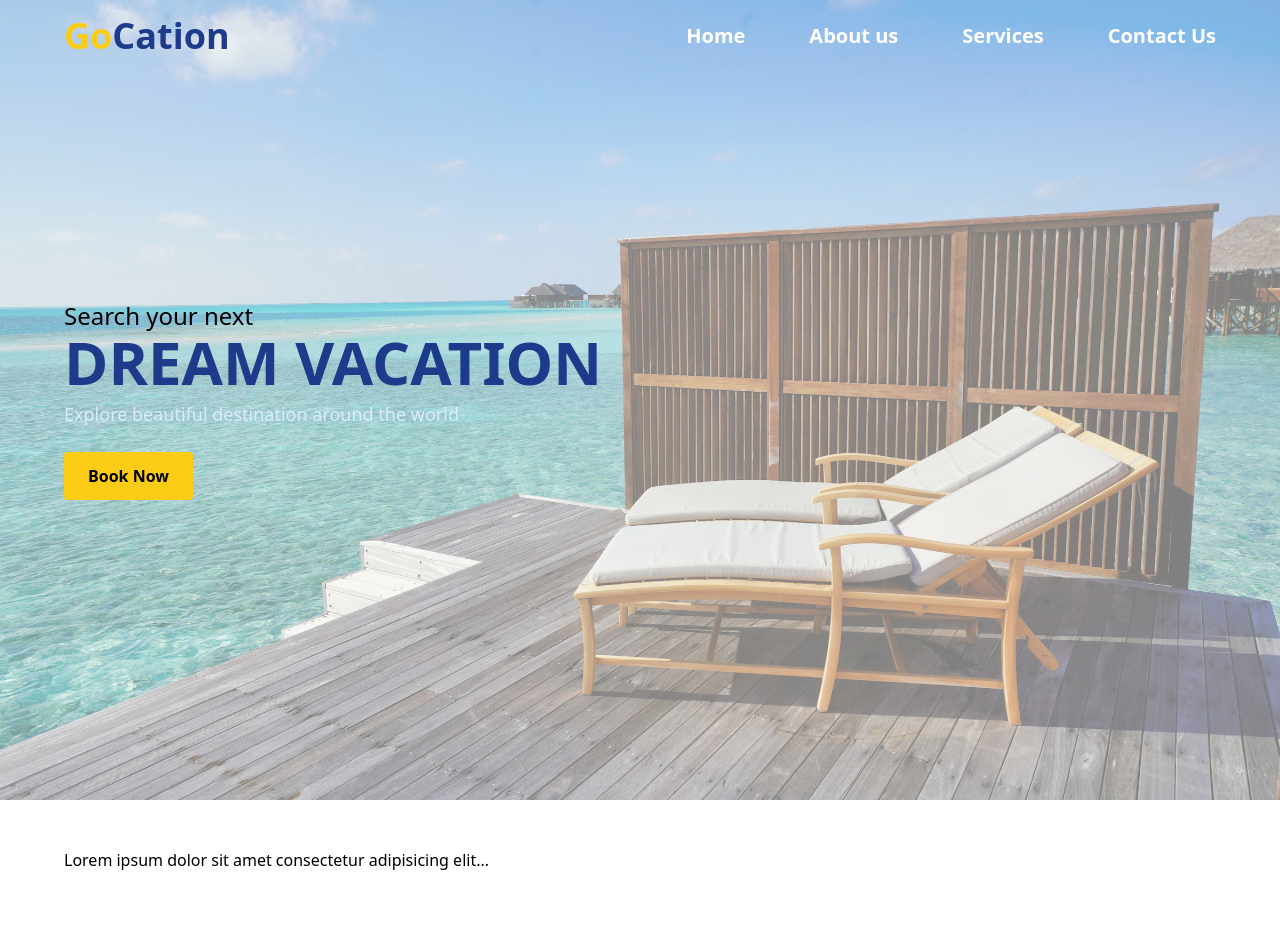
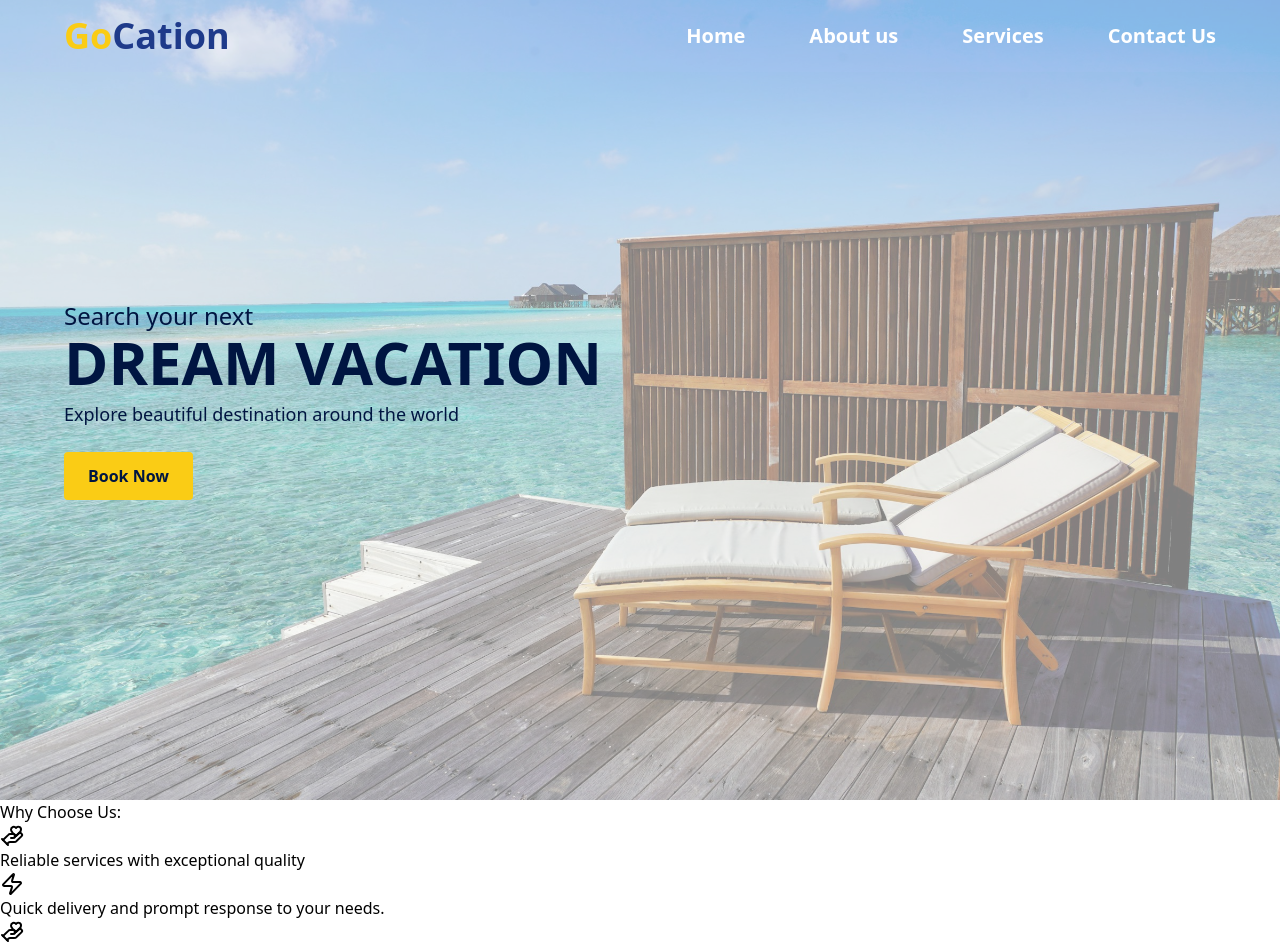
Before and after one commit to llatifah99/web-travel, a React (Vite) app: page / in a window 1280 px wide. Shown: the top 948 px of the page. Before the commit the page ends 920 px from the top, so only its background shows below. Built offline with nearby package versions, Linux system fonts and the light colour scheme.

Commit message:
Why Choose Us - not yet separated + not yet stylish

```diff
--- a/src/App.jsx
+++ b/src/App.jsx
@@ -1,13 +1,45 @@
 import { useState } from "react";
-import { Menu, X } from "lucide-react"; // ikon hamburger dan close
+import { Menu, X, HandHeart, Zap } from "lucide-react";
 
 function App() {
   const [isOpen, setIsOpen] = useState(false);
-
+  const CardWhyChooseUs = () => {
+    const reasons = [
+      {
+        icon: <HandHeart />,
+        text: "Reliable services with exceptional quality",
+      },
+      {
+        icon: <Zap />,
+        text: "Quick delivery and prompt response to your needs.",
+      },
+      {
+        icon: <HandHeart />,
+        text: "Reliable services with exceptional quality",
+      },
+      {
+        icon: <Zap />,
+        text: "Quick delivery and prompt response to your needs.",
+      },
+    ];
+    return (
+      <div>
+        <h1>Why Choose Us:</h1>
+        <div>
+          {reasons.map((reasons, index) => (
+            <div key={index}>
+              {reasons.icon}
+              <p>{reasons.text}</p>
+            </div>
+          ))}
+        </div>
+      </div>
+    );
+  };
   return (
     <>
       {/* Header Navigation */}
-      <header className="absolute top-0 left-0 w-full z-10 px-6 md:px-16 py-4">
+      <header className="fixed top-0 left-0 w-full z-30 bg-[#b6c3ff] bg-opacity-10 px-6 md:px-16 py-4">
         <nav className="flex justify-between items-center text-white font-semibold">
           <div className="text-4xl font-bold text-yellow-400">
             Go<span className="text-blue-900">Cation</span>
@@ -16,22 +48,22 @@ function App() {
           {/* Desktop Menu */}
           <ul className="hidden md:flex space-x-16 text-white text-xl">
             <li>
-              <a href="#" className="hover:text-yellow-400">
+              <a href="#" className="hover:text-blue-00317E">
                 Home
               </a>
             </li>
             <li>
-              <a href="#" className="hover:text-yellow-400">
+              <a href="#" className="hover:text-blue-00317E">
                 About us
               </a>
             </li>
             <li>
-              <a href="#" className="hover:text-yellow-400">
+              <a href="#" className="hover:text-blue-00317E">
                 Services
               </a>
             </li>
             <li>
-              <a href="#" className="hover:text-yellow-400">
+              <a href="#" className="hover:text-blue-00317E">
                 Contact Us
               </a>
             </li>
@@ -39,7 +71,7 @@ function App() {
 
           {/* Mobile Menu Toggle */}
           <button
-            className="md:hidden text-white"
+            className="md:hidden text-white z-30 relative"
             onClick={() => setIsOpen(!isOpen)}
           >
             {isOpen ? <X size={28} /> : <Menu size={28} />}
@@ -48,24 +80,24 @@ function App() {
 
         {/* Mobile Menu */}
         {isOpen && (
-          <ul className="md:hidden mt-4 space-y-4 text-white bg-black bg-opacity-80 p-6 rounded shadow-lg">
+          <ul className="md:hidden mt-4 space-y-4 text-white bg-black bg-opacity-80 p-6 rounded shadow-lg z-30 relative">
             <li>
-              <a href="#" className="block hover:text-yellow-400">
+              <a href="#" className="block hover:text-blue-00317E">
                 Home
               </a>
             </li>
             <li>
-              <a href="#" className="block hover:text-yellow-400">
+              <a href="#" className="block hover:text-blue-00317E">
                 About us
               </a>
             </li>
             <li>
-              <a href="#" className="block hover:text-yellow-400">
+              <a href="#" className="block hover:text-blue-00317E">
                 Services
               </a>
             </li>
             <li>
-              <a href="#" className="block hover:text-yellow-400">
+              <a href="#" className="block hover:text-blue-00317E">
                 Contact Us
               </a>
             </li>
@@ -76,31 +108,31 @@ function App() {
       {/* Hero Section */}
       <div
         id="hero"
-        className="h-screen bg-cover bg-center flex items-center justify-start text-left px-6 md:px-16"
+        className="relative h-screen bg-cover bg-center flex items-center justify-start text-left px-6 md:px-16"
         style={{
-          backgroundImage: "url('/beach.jpg')", // Ganti sesuai nama file kamu
+          backgroundImage: "url('/beach.jpg')",
         }}
       >
-        {/* Overlay putih dengan opacity 50% */}
+        {/* Overlay putih */}
         <div className="absolute inset-0 bg-white opacity-50 z-0"></div>
-        <div className="relative z-10 max-w-xl text-black">
+
+        {/* Konten Hero */}
+        <div className="relative z-10 max-w-xl text-blue-001541">
           <h3 className="text-xl md:text-2xl font-medium">Search your next</h3>
-          <h1 className="text-4xl md:text-6xl font-bold uppercase text-blue-900">
+          <h1 className="text-4xl md:text-6xl font-bold uppercase">
             Dream Vacation
           </h1>
-          <p className="text-md md:text-lg text-blue-100 mt-2 mb-6">
+          <p className="text-md md:text-lg mt-2 mb-6">
             Explore beautiful destination around the world
           </p>
-          <button className="bg-yellow-400 text-black font-semibold px-6 py-3 rounded hover:bg-yellow-300 transition">
+          <button className="bg-yellow-400 font-semibold px-6 py-3 rounded hover:bg-yellow-300 transition">
             Book Now
           </button>
         </div>
       </div>
 
       {/* Konten tambahan */}
-      <div className="px-6 md:px-16 py-12">
-        <p>Lorem ipsum dolor sit amet consectetur adipisicing elit...</p>
-      </div>
+      <CardWhyChooseUs></CardWhyChooseUs>
     </>
   );
 }
--- a/tailwind.config.js
+++ b/tailwind.config.js
@@ -2,7 +2,12 @@
 export default {
   content: ["./index.html", "./src/**/*.{js,ts,jsx,tsx}"],
   theme: {
-    extend: {},
+    extend: {
+      colors: {
+        "blue-001541": "#001541",
+        "blue-00317E": "#00317E",
+      },
+    },
   },
   plugins: [],
 };
```
